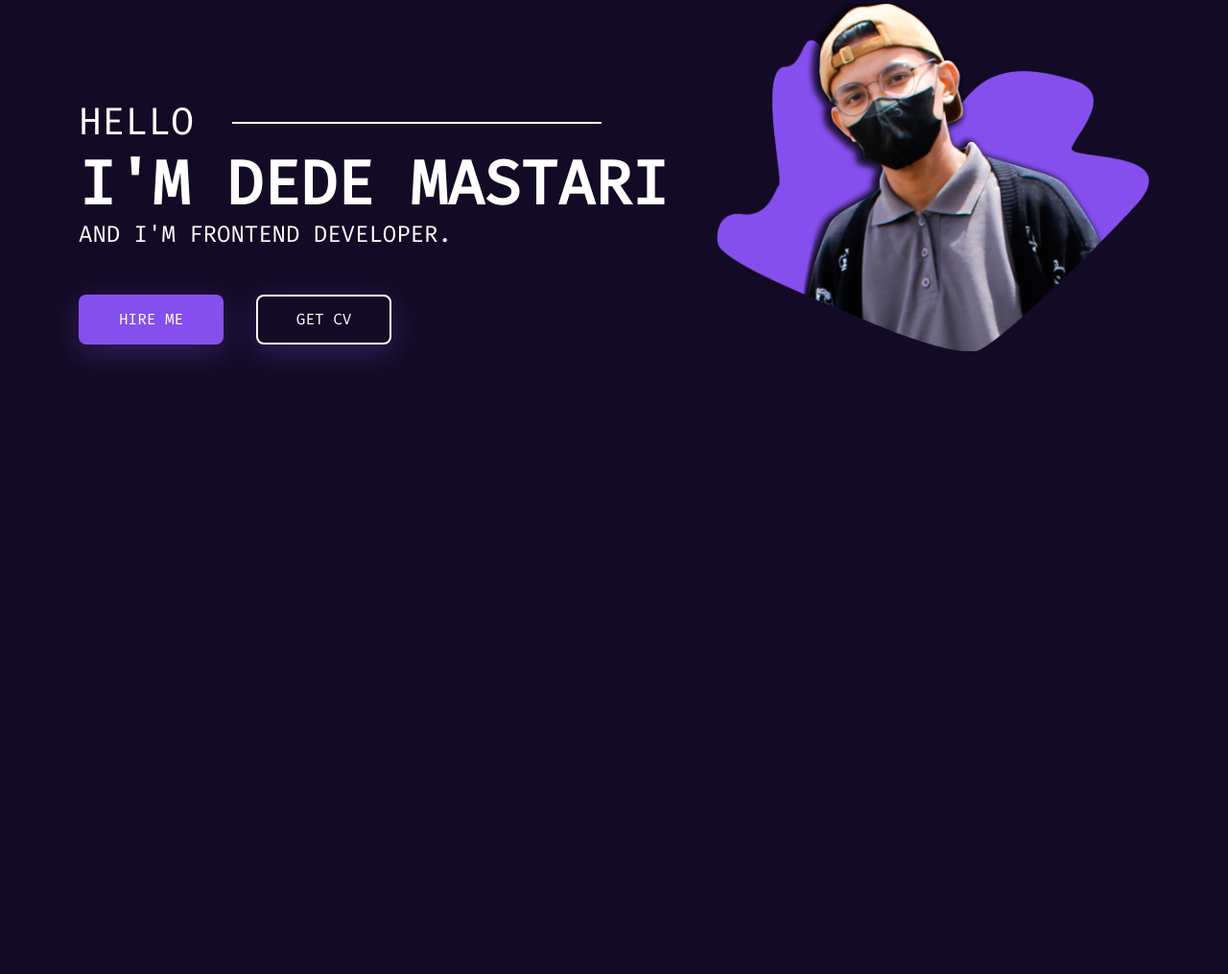
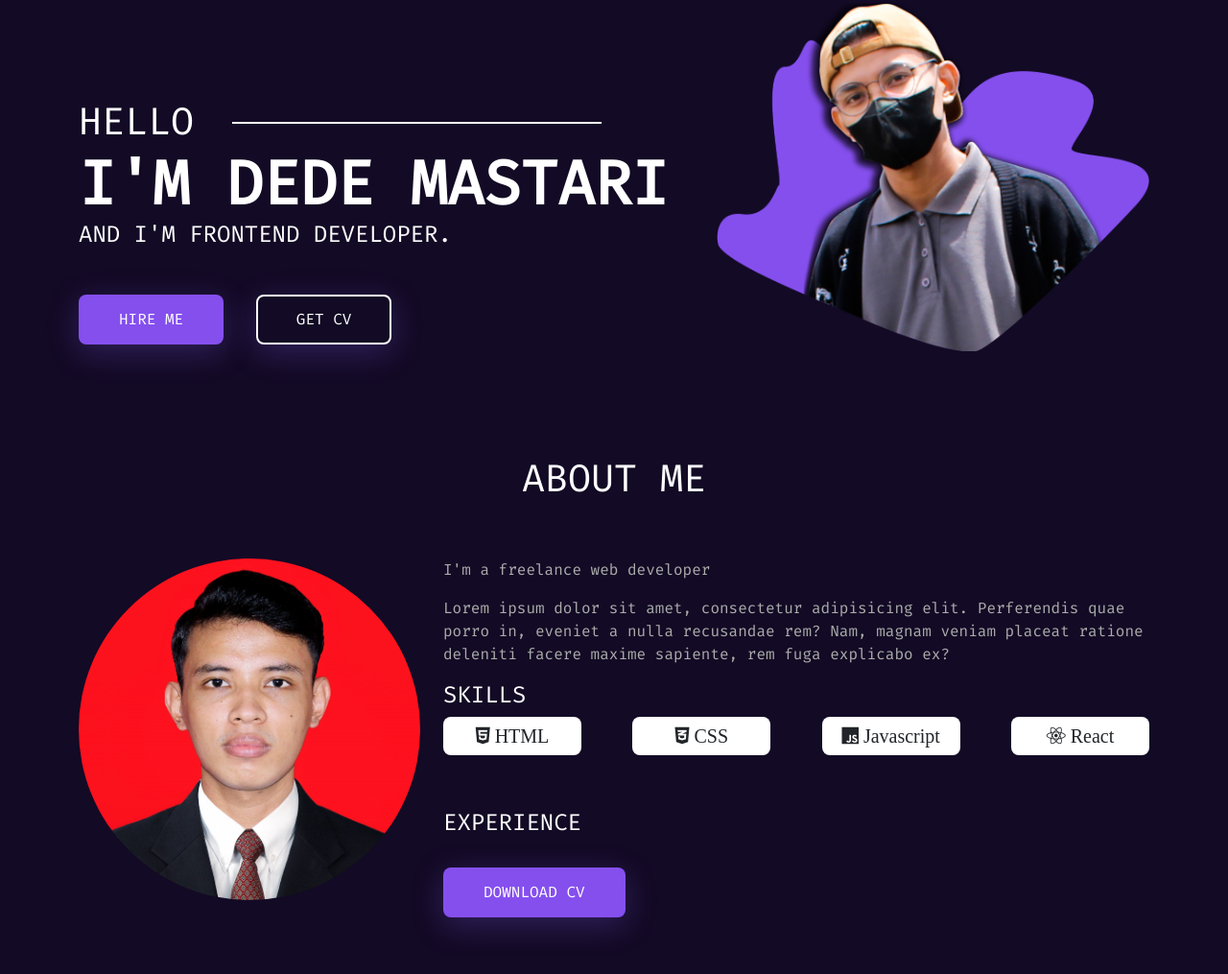
Before and after one commit to DEDEMASTARI/myportfolio, a plain HTML site: page index.html in a window 1280 px wide. Shown: the part 173-1188 px from the top of the page at 96% size. Drawn offline with nearby package versions, Linux system fonts and the light colour scheme.

```diff
--- a/css/style.css
+++ b/css/style.css
@@ -21,6 +21,7 @@
   --text-light: #faf8ff;
   --text-black: #000;
   --text-gray: #777;
+  --text-custome: #acacac;
 
   /** Font family*/
   --primary-font: "Fira Code", san-serif;
@@ -48,7 +49,6 @@ body {
   font-family: var(--primary-font);
   font-weight: 500;
   font-size: 1rem;
-
   line-height: 3rem;
   text-align: center;
   cursor: pointer;
@@ -127,7 +127,7 @@ h5 {
 }
 
 p {
-  color: var(--text-white);
+  color: var(--text-custome);
   font-size: 1rem;
   line-height: 1.5rem;
   font-weight: 400;
@@ -235,3 +235,22 @@ i {
   background: var(--bg-white);
   overflow-x: hidden;
 }
+
+/** About */
+.about_wrapper {
+  padding-top: 6rem;
+}
+
+.about_wrapper .photo-profile {
+  border-radius: 50%;
+}
+
+.about_wrapper .p-2 {
+  width: 9rem;
+  font-size: 1.25rem;
+  line-height: 1.5rem;
+  text-align: center;
+  border-radius: 0.5rem;
+  margin-bottom: 0.5rem;
+  background: var(--bg-white);
+}
--- a/index.html
+++ b/index.html
@@ -20,7 +20,6 @@
     <title>Dede Mastari</title>
   </head>
   <body data-bs-spy="scroll" data-bs-target=".navbar" data-bs-offset="90">
-    <!-- <body> -->
     <!-- Navbar section -->
     <header class="header_wrapper">
       <nav class="navbar navbar-expand-lg fixed-top">
@@ -96,6 +95,55 @@
     </section>
     <!-- End of banner section -->
 
+    <!-- About section -->
+    <section class="about_wrapper" id="about">
+      <div class="container">
+        <!-- Image about -->
+        <div class="row">
+          <div class="col-lg-12 text-center mb-5">
+            <h2>about me</h2>
+          </div>
+          <div class="col-lg-4">
+            <img
+              class="img-fluid photo-profile"
+              src="assets/img/photo-about.JPG"
+              alt="about us"
+            />
+          </div>
+          <!-- Description about -->
+          <div class="col-lg-8">
+            <p>I'm a freelance web developer</p>
+            <p>
+              Lorem ipsum dolor sit amet, consectetur adipisicing elit.
+              Perferendis quae porro in, eveniet a nulla recusandae rem? Nam,
+              magnam veniam placeat ratione deleniti facere maxime sapiente, rem
+              fuga explicabo ex?
+            </p>
+            <h3>Skills</h3>
+            <div class="d-flex flex-row flex-wrap mb-5 justify-content-between">
+              <div class="p-2 bd-highlight">
+                <span class="fab fa-html5"> HTML</span>
+              </div>
+              <div class="p-2 bd-highlight">
+                <span class="fab fa-css3-alt"> CSS</span>
+              </div>
+              <div class="p-2 bd-highlight">
+                <span class="fab fa-js"> Javascript</span>
+              </div>
+              <div class="p-2 bd-highlight">
+                <span class="fab fa-react"> React</span>
+              </div>
+            </div>
+            <div class="row">
+              <h3>experience</h3>
+            </div>
+            <a href="#" class="main-btn primary-btn mt-4">Download CV</a>
+          </div>
+        </div>
+      </div>
+    </section>
+    <!-- End of about section -->
+
     <!-- Option 1: Bootstrap Bundle with Popper -->
     <script
       src="https://cdn.jsdelivr.net/npm/bootstrap@5.0.2/dist/js/bootstrap.bundle.min.js"
```
Also changed, not shown: assets/img/photo-about.JPG (added).
